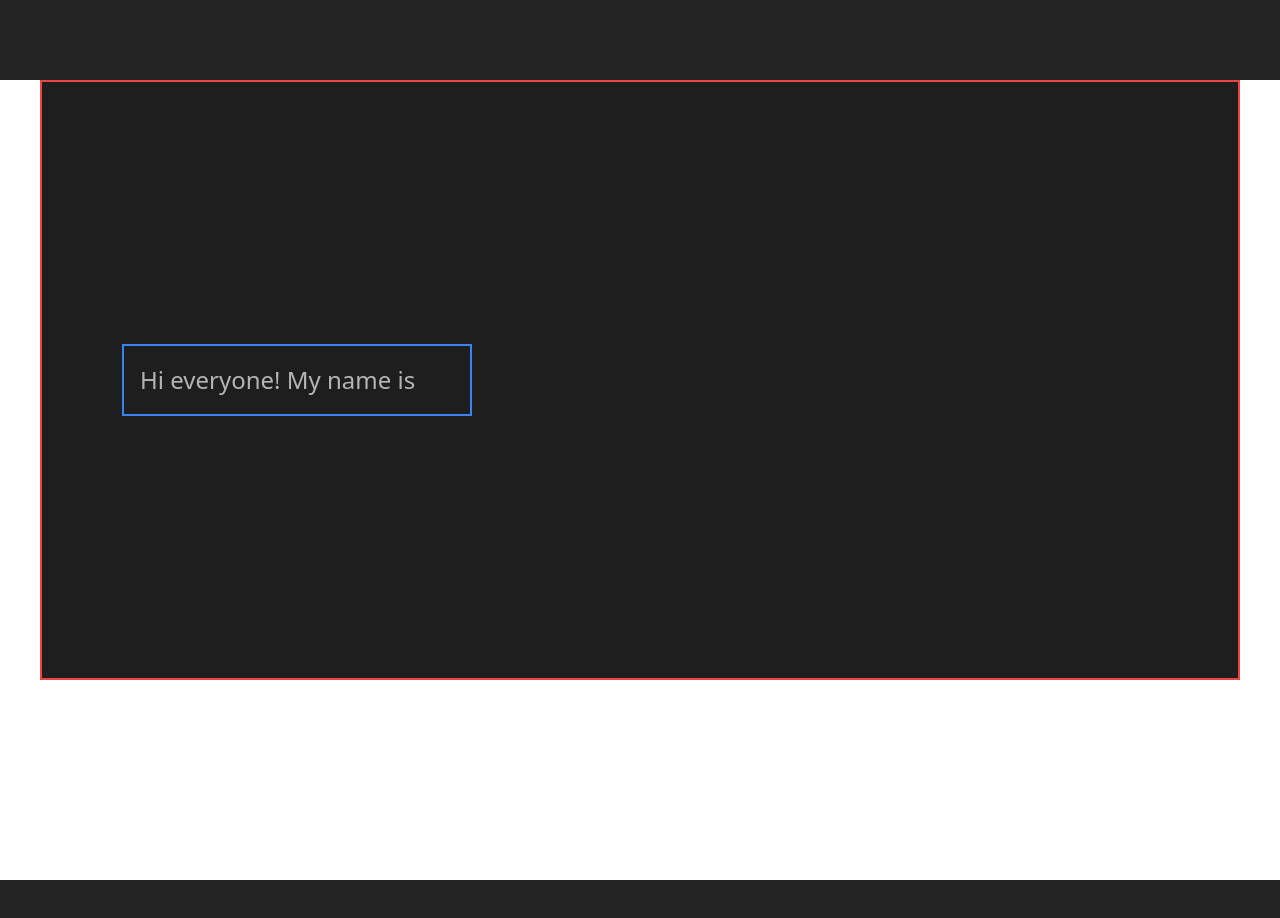
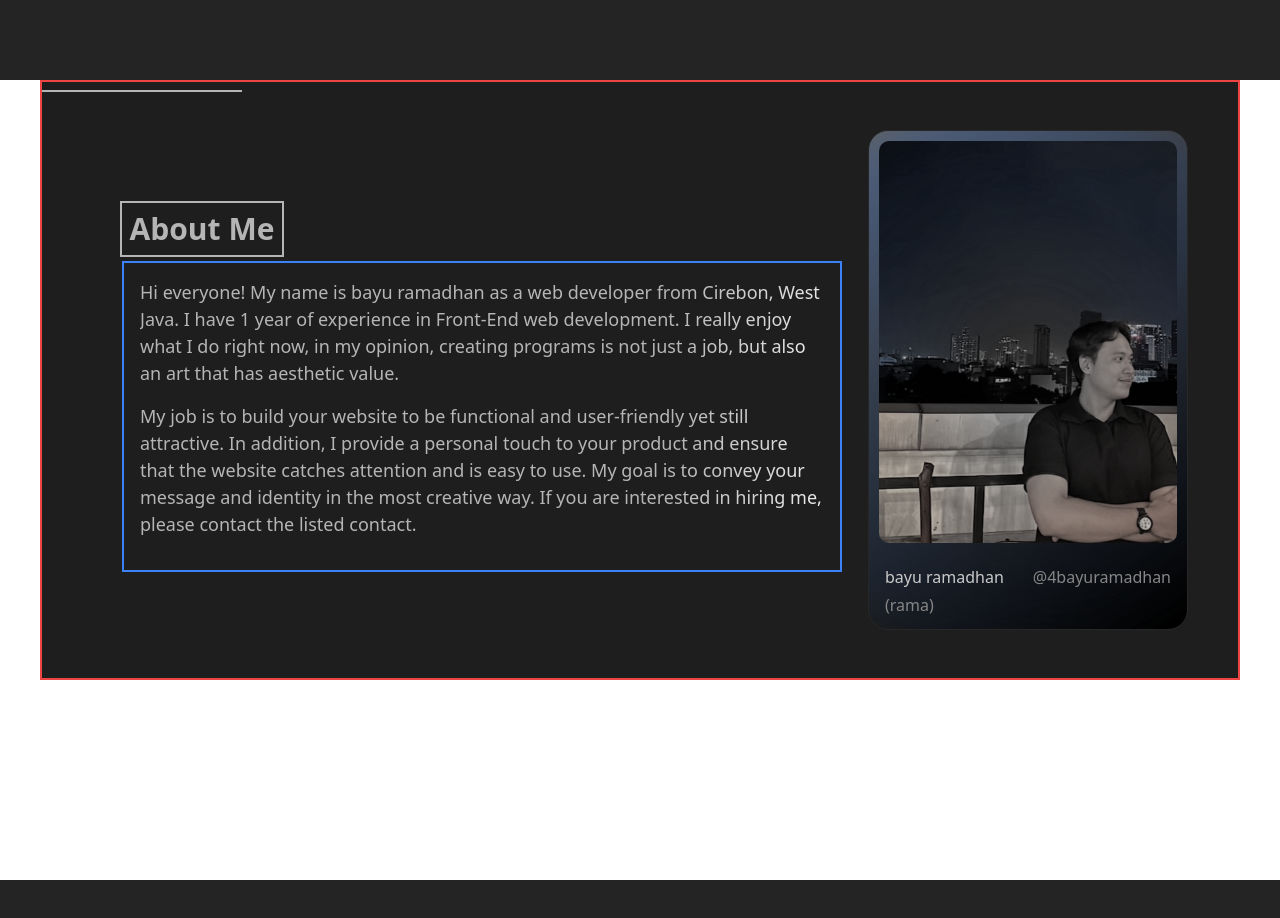
Before and after one commit to 4bayuramram/bayu-porto, a React (Vite) app: page /about in a window 1280 px wide. Shown: the top 918 px of the page. Built offline with nearby package versions, Linux system fonts and the light colour scheme.

Commit message:
about me

```diff
--- a/src/components/ShinyText.css
+++ b/src/components/ShinyText.css
@@ -1,5 +1,11 @@
 .shiny-text {
   display: inline-block;
-  font-size: 24px;
   font-weight: 500;
 }
+.custom-size-2 {
+  font-size: 28px;
+}
+
+.custom-size-3 {
+  font-size: 18px;
+}
--- a/src/components/about/ChromeGrid.css
+++ b/src/components/about/ChromeGrid.css
@@ -2,14 +2,10 @@
   position: relative;
   width: 100%;
   height: 100%;
-  display: grid;
-  grid-template-columns: repeat(var(--cols, 3), 320px);
-  grid-auto-rows: auto;
+  display: block; /* Mengubah grid menjadi block agar hanya menampilkan satu card */
   justify-content: center;
-  gap: 0.75rem;
-  max-width: 1200px;
   margin: 0 auto;
-  padding: 1rem;
+  padding: 0;
   box-sizing: border-box;
 
   --x: 50%;
@@ -17,28 +13,22 @@
   --r: 220px;
 }
 
-@media (max-width: 1124px) {
-  .chroma-grid {
-    grid-template-columns: repeat(auto-fit, minmax(320px, 320px));
-    gap: 0.5rem;
-    padding: 0.5rem;
-  }
+/* Menghilangkan grid-template-columns karena kita hanya ingin satu card */
+.chroma-grid.one-card {
+  display: flex;
+  justify-content: center;
+  align-items: center;
+  width: 100%;
+  height: 100%;
 }
 
-@media (max-width: 480px) {
-  .chroma-grid {
-    grid-template-columns: 320px;
-    gap: 0.75rem;
-    padding: 1rem;
-  }
-}
-
+/* Mengubah card agar berada di tengah dan tidak lebih besar dari 320px */
 .chroma-card {
   position: relative;
   display: flex;
   flex-direction: column;
   width: 320px;
-  height: auto;
+  height: 500px; /* Sesuaikan dengan tinggi card */
   border-radius: 20px;
   overflow: hidden;
   border: 1px solid #333;
@@ -48,8 +38,10 @@
   --mouse-x: 50%;
   --mouse-y: 50%;
   --spotlight-color: rgba(255, 255, 255, 0.3);
+  cursor: pointer;
 }
 
+/* Menghilangkan pengaturan hover yang ada pada .chroma-grid */
 .chroma-card:hover {
   border-color: var(--card-border);
 }
@@ -135,6 +127,7 @@
     rgba(0, 0, 0, 0.68) 88%,
     white 100%
   );
+   border-radius: 20px;
 }
 
 .chroma-fade {
@@ -171,4 +164,5 @@
 
   opacity: 1;
   transition: opacity 0.25s ease;
+   border-radius: 20px;
 }
--- a/src/components/ui/button.jsx
+++ /dev/null
@@ -1,63 +0,0 @@
-import * as React from "react"
-import { cva } from "class-variance-authority";
-import { Slot } from "radix-ui"
-
-import { cn } from "@/lib/utils"
-
-const buttonVariants = cva(
-  "group/button inline-flex shrink-0 items-center justify-center rounded-lg border border-transparent bg-clip-padding text-sm font-medium whitespace-nowrap transition-all outline-none select-none focus-visible:border-ring focus-visible:ring-3 focus-visible:ring-ring/50 disabled:pointer-events-none disabled:opacity-50 aria-invalid:border-destructive aria-invalid:ring-3 aria-invalid:ring-destructive/20 dark:aria-invalid:border-destructive/50 dark:aria-invalid:ring-destructive/40 [&_svg]:pointer-events-none [&_svg]:shrink-0 [&_svg:not([class*='size-'])]:size-4",
-  {
-    variants: {
-      variant: {
-        default: "bg-primary text-primary-foreground [a]:hover:bg-primary/80",
-        outline:
-          "border-border bg-background hover:bg-muted hover:text-foreground aria-expanded:bg-muted aria-expanded:text-foreground dark:border-input dark:bg-input/30 dark:hover:bg-input/50",
-        secondary:
-          "bg-secondary text-secondary-foreground hover:bg-secondary/80 aria-expanded:bg-secondary aria-expanded:text-secondary-foreground",
-        ghost:
-          "hover:bg-muted hover:text-foreground aria-expanded:bg-muted aria-expanded:text-foreground dark:hover:bg-muted/50",
-        destructive:
-          "bg-destructive/10 text-destructive hover:bg-destructive/20 focus-visible:border-destructive/40 focus-visible:ring-destructive/20 dark:bg-destructive/20 dark:hover:bg-destructive/30 dark:focus-visible:ring-destructive/40",
-        link: "text-primary underline-offset-4 hover:underline",
-      },
-      size: {
-        default:
-          "h-8 gap-1.5 px-2.5 has-data-[icon=inline-end]:pr-2 has-data-[icon=inline-start]:pl-2",
-        xs: "h-6 gap-1 rounded-[min(var(--radius-md),10px)] px-2 text-xs in-data-[slot=button-group]:rounded-lg has-data-[icon=inline-end]:pr-1.5 has-data-[icon=inline-start]:pl-1.5 [&_svg:not([class*='size-'])]:size-3",
-        sm: "h-7 gap-1 rounded-[min(var(--radius-md),12px)] px-2.5 text-[0.8rem] in-data-[slot=button-group]:rounded-lg has-data-[icon=inline-end]:pr-1.5 has-data-[icon=inline-start]:pl-1.5 [&_svg:not([class*='size-'])]:size-3.5",
-        lg: "h-9 gap-1.5 px-2.5 has-data-[icon=inline-end]:pr-3 has-data-[icon=inline-start]:pl-3",
-        icon: "size-8",
-        "icon-xs":
-          "size-6 rounded-[min(var(--radius-md),10px)] in-data-[slot=button-group]:rounded-lg [&_svg:not([class*='size-'])]:size-3",
-        "icon-sm":
-          "size-7 rounded-[min(var(--radius-md),12px)] in-data-[slot=button-group]:rounded-lg",
-        "icon-lg": "size-9",
-      },
-    },
-    defaultVariants: {
-      variant: "default",
-      size: "default",
-    },
-  }
-)
-
-function Button({
-  className,
-  variant = "default",
-  size = "default",
-  asChild = false,
-  ...props
-}) {
-  const Comp = asChild ? Slot.Root : "button"
-
-  return (
-    <Comp
-      data-slot="button"
-      data-variant={variant}
-      data-size={size}
-      className={cn(buttonVariants({ variant, size, className }))}
-      {...props} />
-  );
-}
-
-export { Button, buttonVariants }
--- a/src/pages/About.jsx
+++ b/src/pages/About.jsx
@@ -1,13 +1,39 @@
+import ChromaGrid from "../components/about/ChromeGrid";
 import ShinyText from "../components/ShinyText";
+import rama from "../assets/rama.jpg";
 
 export default function About() {
+  const items = [
+    {
+      image: rama,
+      title: "bayu ramadhan",
+      subtitle: "(rama)",
+      handle: "@4bayuramadhan",
+      borderColor: "#3B82F6",
+      gradient: "linear-gradient(145deg, #3B82F6, #000)",
+      url: "https://github.com/4bayuramram",
+    },
+  ];
+
   return (
     <section className="flex justify-center mt-20 bg-[#ffff] min-h-screen">
       <div className="border-2 border-red-500 bg-[#1e1e1f] w-[1200px] h-[600px] relative">
-        {/* container text */}
-        <div className="absolute left-20 top-1/2 -translate-y-1/2 w-[350px] border-2 border-blue-500 p-4">
+        {/* Judul About Me */}
+        <div className="absolute left-[-200px] top-[20%] w-[720px] text-center mb-4">
+          <h1 className="text-[#b5b5b5] text-3xl font-semibold border-2 border-[#b5b5b5] p-2 inline-block">
+            About Me
+          </h1>
+        </div>
+
+        {/* Garis Horizontal */}
+        <div className="absolute left-[400]  w-[200px] h-[2px] bg-[#b5b5b5] mt-2"></div>
+
+        {/* Container text */}
+
+        <div className="absolute left-20 top-[30%] w-[720px] border-2 border-blue-500 p-4 z-10 flex flex-col justify-start">
+          <p className="mb-4">
             <ShinyText
-            text="Hi everyone! My name is "
+              text="Hi everyone! My name is bayu ramadhan as a web developer from Cirebon, West Java. I have 1 year of experience in Front-End web development. I really enjoy what I do right now, in my opinion, creating programs is not just a job, but also an art that has aesthetic value."
               speed={2}
               delay={0}
               color="#b5b5b5"
@@ -17,6 +43,46 @@ export default function About() {
               yoyo={false}
               pauseOnHover={false}
               disabled={false}
+              className="custom-size-3"
+            />
+          </p>
+
+          <p className="mb-4">
+            <ShinyText
+              text="My job is to build your website to be functional and user-friendly yet still attractive. In addition, I provide a personal touch to your product and ensure that the website catches attention and is easy to use. My goal is to convey your message and identity in the most creative way. If you are interested in hiring me, please contact the listed contact."
+              speed={2}
+              delay={0}
+              color="#b5b5b5"
+              shineColor="#ffffff"
+              spread={100}
+              direction="left"
+              yoyo={false}
+              pauseOnHover={false}
+              disabled={false}
+              className="custom-size-3"
+            />
+          </p>
+        </div>
+
+        {/* ChromaGrid component with one card */}
+        <div
+          style={{
+            position: "absolute",
+            top: "50%",
+            right: "50px",
+            transform: "translateY(-50%)",
+            width: "320px", // Width of the card
+            height: "500px", // Height of the card
+            zIndex: 1, // Ensure this is behind the text
+          }}
+        >
+          <ChromaGrid
+            items={items}
+            className={items.length === 1 ? "one-card" : ""}
+            radius={300}
+            damping={0.45}
+            fadeOut={0.6}
+            ease="power3.out"
           />
         </div>
       </div>
--- a/src/pages/Home.jsx
+++ b/src/pages/Home.jsx
@@ -129,6 +129,7 @@ export default function Home() {
               pauseOnHover={false}
               disabled={false}
               style={{ fontSize: "28px", fontWeight: "500" }}
+              className="custom-size-2"
             />
 
             <p style={{ marginTop: "16px", fontSize: "18px", color: "white" }}>
```
Lines whose indentation alone changed are shown as unchanged.
